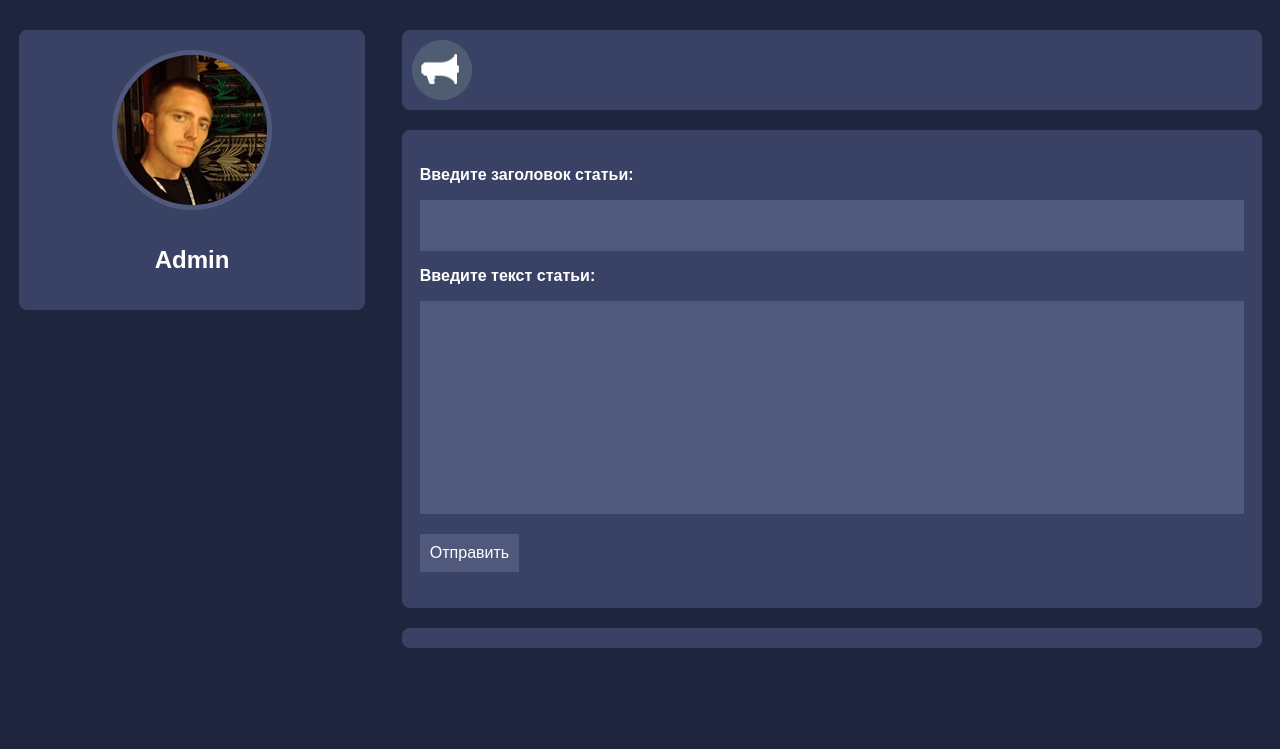
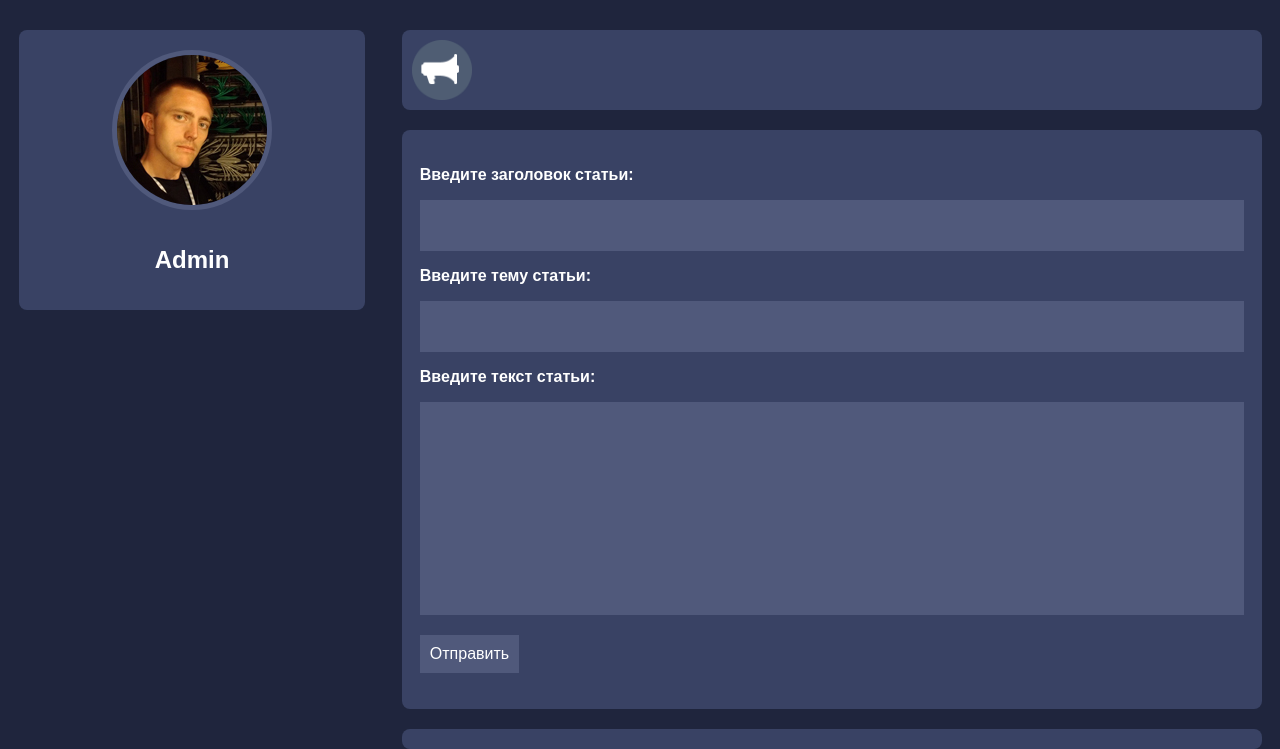
Before and after one commit to Smitevils/MyBlog, a PHP site: page /admin.php in a window 1280 px wide. Shown: the top 749 px of the page. Run offline with PHP 8.4, Linux system fonts and the light colour scheme; the visitor is signed in with stand-in values (Sample User, id 1); data that the repository does not hold is empty.

Commit message:
Добавил ввод темы

```diff
--- a/admin.php
+++ b/admin.php
@@ -42,6 +42,8 @@
 			<form action="php_scripts/admin/add_news.php" method="post">
 				<p><b>Введите заголовок статьи:</b></p>
 				<p><input class="title" type="text" name="title"></p>
+				<p><b>Введите тему статьи:</b></p>
+				<p><input class="theme" type="text" name="theme"></p>
 				<p><b>Введите текст статьи:</b></p>
 				<p><textarea class="add_post_text" rows="10" cols="45" name="text"></textarea></p>
 				<p><input class="submit" type="submit" value="Отправить"></p>
--- a/php_scripts/admin/add_news.php
+++ b/php_scripts/admin/add_news.php
@@ -14,12 +14,15 @@
 	//Вносим в переменную текст из глобального массива $_POST
 	$title = $_POST['title'];
 
+	//Вносим в переменную текст из глобального массива $_POST
+	$theme = $_POST['theme'];
+
 	// Вычисляем дату
 	$date = date( "d.m.y" );
 
 	if ($news != "") {
 		//mysql_query(" INSERT INTO `blog` (`text`) VALUES ('$news') ",$link); // рабочий
-		mysql_query(" INSERT INTO `blog`(`title`, `text`, `date`) VALUES ('$title','$news','$date') ",$link);
+		mysql_query(" INSERT INTO `blog`(`title`, `text`, `theme`, `date`) VALUES ('$title','$news','$theme','$date') ",$link);
 		//mysql_query(" INSERT INTO `blog` (`date`) VALUES ('$date') ",$link);
 		//echo "Новость добавлена!";
 		//echo 'news=' . $news;
--- a/php_scripts/blog/add_posts.php
+++ b/php_scripts/blog/add_posts.php
@@ -4,8 +4,10 @@
 		//echo "<div style=\"text-align: center;\">". $row['id'] . "</div>"; //Выводит поле id из таблицы
 		echo "<div class=\"post_block\">";
 			echo "<div class=\"title_block\">" . $row['title'] . "</div>";
-		echo $row['text'];
+		echo "<div class=\"text_block\">" . $row['text'] . "</div>";
+			echo "<div class=\"theme_block\">" . $row['theme'] . "</div>";
 			echo "<div class=\"date_block\">" . $row['date'] . "</div>";
+			echo "<div class=\"clear\"></div>";
 		echo "</div><br>";
 		//<div class=\"date_block\">". $row['date'] . "</div>
 	};
--- a/styles/admin_panel.css
+++ b/styles/admin_panel.css
@@ -34,6 +34,16 @@ input.title {
 	border: none;
 }
 
+input.theme {
+	resize: none;
+	width: 96%;
+	padding: 2%;
+	outline: none;
+	background-color: #50597B;
+	color: #fff;
+	border: none;
+}
+
 input.submit {
 	background-color: #50597B;
 	color: #fff;
--- a/styles/style.css
+++ b/styles/style.css
@@ -164,8 +164,14 @@ a {color: #fff;}
 	border-radius: 8px;
 }
 
-/* Блок для вывода даты создания поста */
-.date_block {text-align: right; margin-top: 20px;}
+/* Блок для вывода даты поста */
+.text_block {width: 100%; text-align: left;}
+
+/* Блок для вывода даты поста */
+.date_block {width: 50%; text-align: right; margin-top: 20px; float: right;}
+
+/* Блок для вывода темы поста */
+.theme_block {width: 50%; text-align: left; margin-top: 20px; float: left;}
 
 /* Блок для вывода заголовка поста */
 .title_block {text-align: left; margin-top: 20px; margin-bottom: 20px; font-size: 26px; text-decoration: underline;}
```
